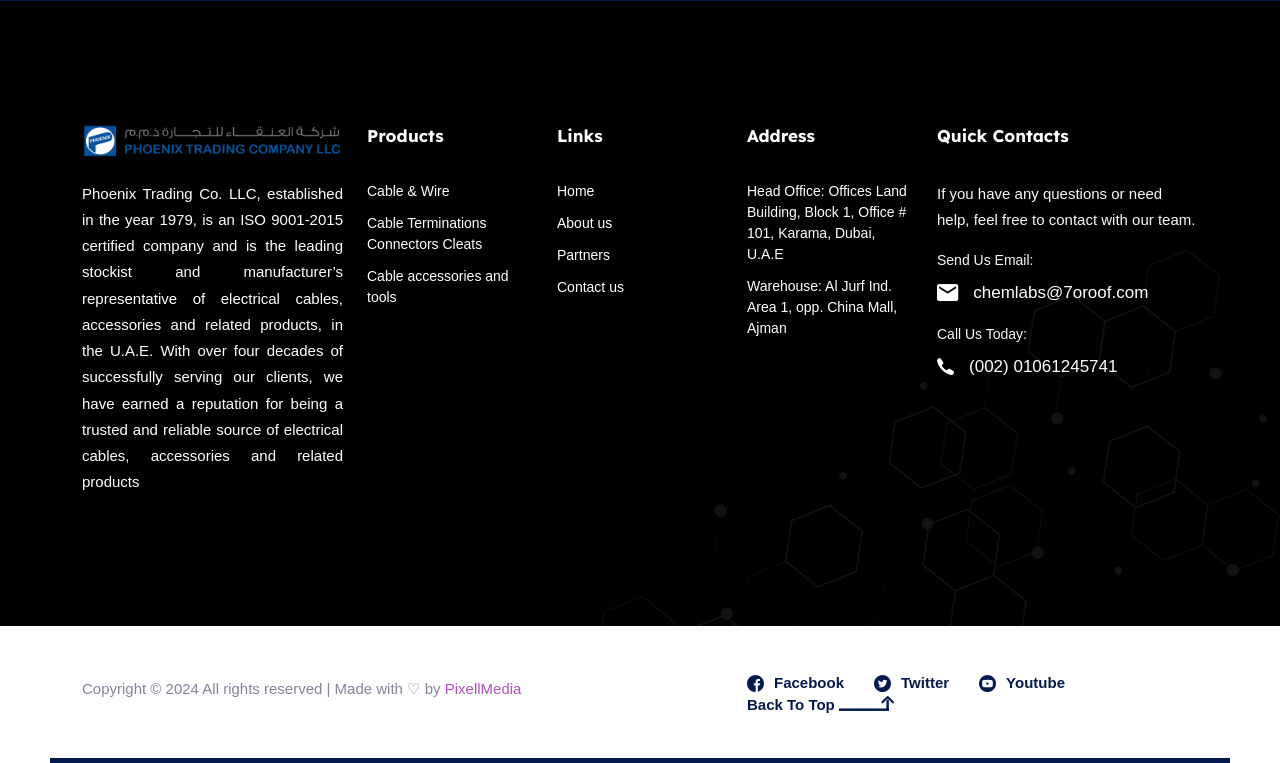
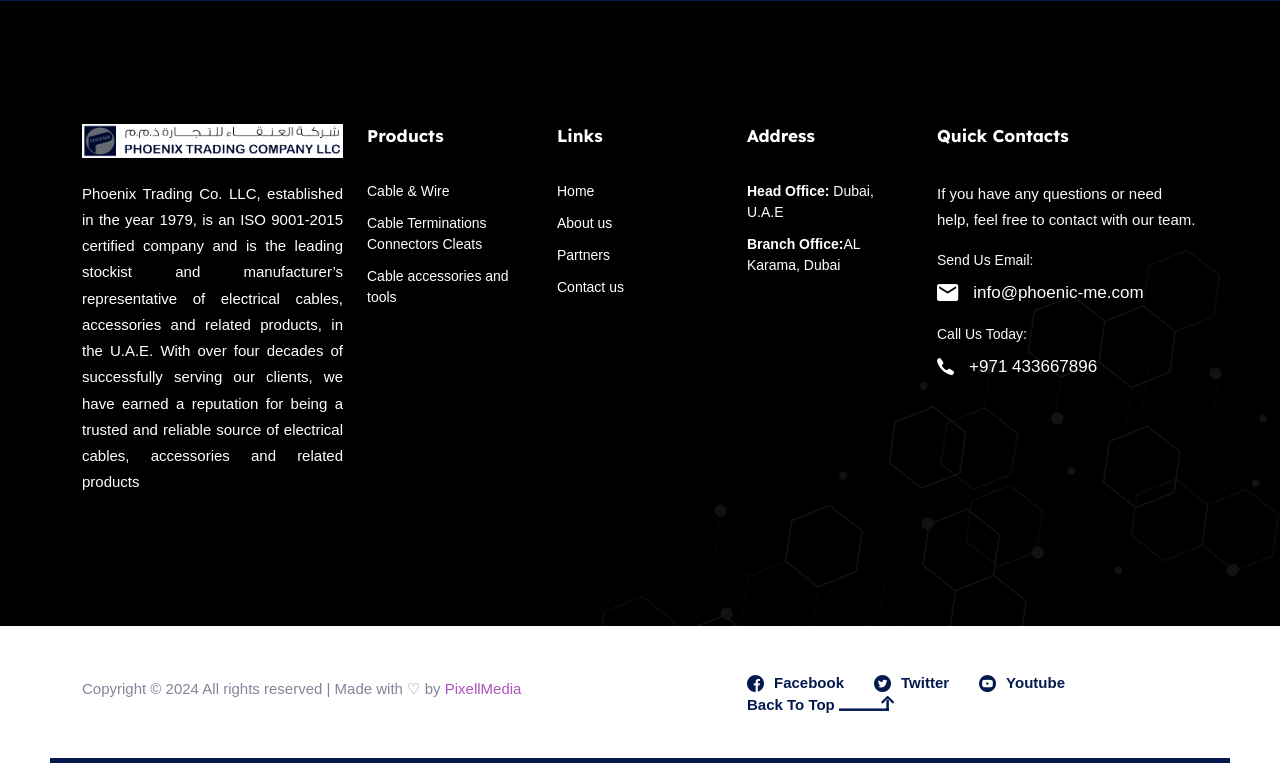
Before and after one commit to Midhunak799/Phoenix-ProductTradingWebsite, a PHP site: page /about-us.php in a window 1280 px wide. Shown: the part 4412-5175 px from the top of the page. Run offline with PHP 8.4, Linux system fonts and the light colour scheme; some web fonts are replaced.

Commit message:
footer section modified

```diff
--- a/includes/footer.php
+++ b/includes/footer.php
@@ -11,7 +11,7 @@
           <div class="row">
             <div class="col-12 col-lg-3">
               <div class="footer-widget-about">
-                <img src="assets/images/logo/mainlogo.png" alt="logo"><br><br>
+                <img style="background-color: white;" src="assets/images/logo/mainlogo3.png" alt="logo"><br><br>
 
                 <p style="text-align:justify; color: white;">Phoenix Trading Co. LLC, established in the year 1979, is an ISO 9001-2015 certified company and is
                   the
@@ -64,9 +64,9 @@
                 <h6 class="footer-widget-title">Address</h6>
                 <nav>
                   <ul class="list-unstyled">
-                    <li><a href="about-us.php">Head Office: Offices Land Building, Block 1, Office # 101, Karama,
+                    <li><a href="about-us.php"><span  style="font-weight: bolder;">Head Office:</span>
                         Dubai, U.A.E</a></li>
-                    <li><a href="">Warehouse: Al Jurf Ind. Area 1, opp. China Mall, Ajman</a></li>
+                    <li><a href=""><span style="font-weight: bolder;">Branch Office:</span>AL Karama, Dubai</a></li>
                     <!-- <li><a href="blog.html">News & Media</a></li>
                     <li><a href="services.html">Sustainability</a></li>
                     <li><a href="careers.html">Careers</a></li> -->
@@ -90,13 +90,13 @@
                   <li>
                     <p>Send Us Email:</p>
                     <a href="mailto:chemlabs@7oroof.com">
-                      <i class="contact-icon icon-email"></i> <span>chemlabs@7oroof.com</span>
+                      <i class="contact-icon icon-email"></i> <span> info@phoenic-me.com</span>
                     </a>
                   </li>
                   <li>
                     <p>Call Us Today:</p>
                     <a href="tel:00201061245741">
-                      <i class="contact-icon icon-phone"></i> <span>(002) 01061245741</span>
+                      <i class="contact-icon icon-phone"></i> <span>+971 433667896</span>
                     </a>
                   </li>
                 </ul>
```
